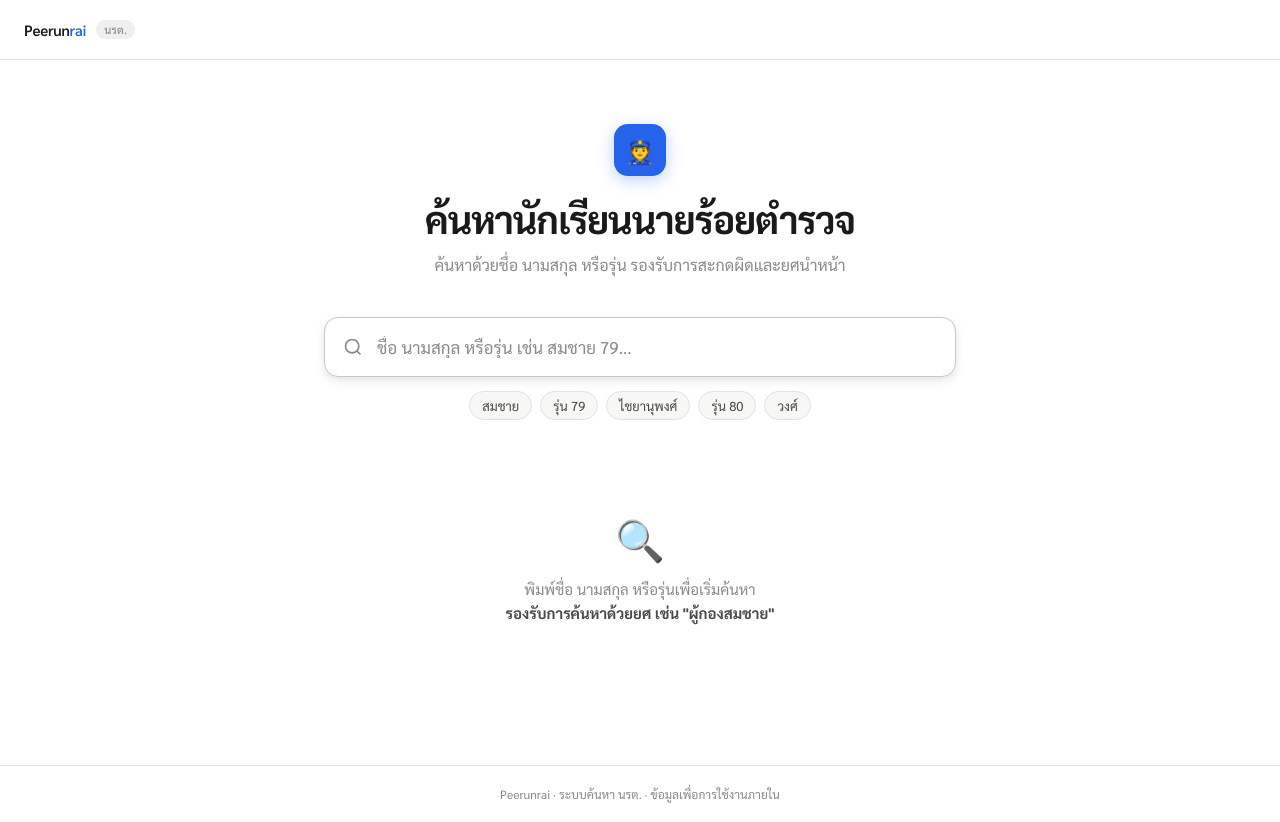
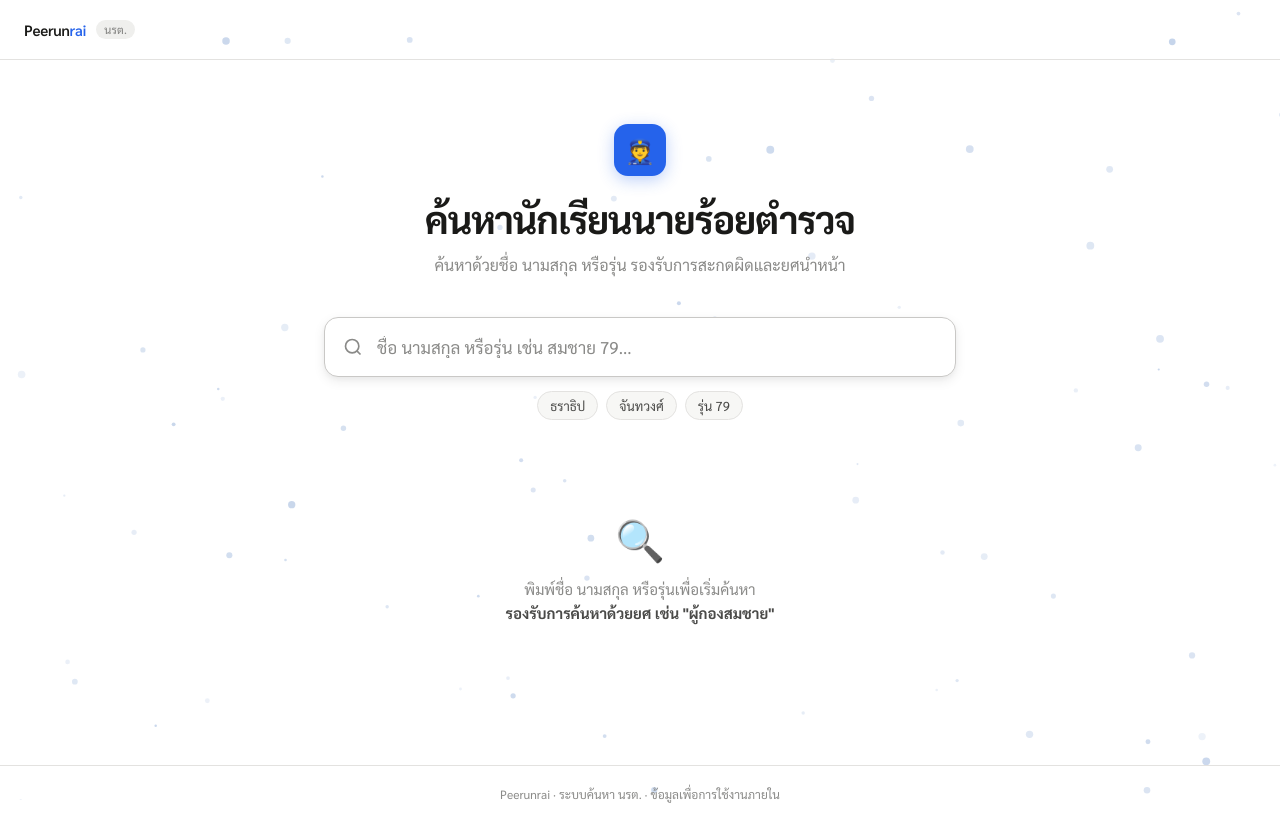
Before and after one commit to noreversez/Peerunrai, a website: page public/index.html in a window 1280 px wide. Drawn offline with Linux system fonts and the light colour scheme.

Commit message:
Update hints to ธราธิป/จันทวงศ์/รุ่น 79, add snow canvas background animation

```diff
--- a/public/index.html
+++ b/public/index.html
@@ -345,6 +345,16 @@
     }
     .page-btn:disabled { opacity: .4; cursor: not-allowed; }
 
+    /* ── Snow Canvas ── */
+    #snowCanvas {
+      position: fixed;
+      inset: 0;
+      pointer-events: none;
+      z-index: 0;
+      opacity: .55;
+    }
+    header, main, footer { position: relative; z-index: 1; }
+
     /* ── Footer ── */
     footer {
       margin-top: auto;
@@ -363,6 +373,7 @@
   </style>
 </head>
 <body>
+<canvas id="snowCanvas" aria-hidden="true"></canvas>
 
 <header>
   <a class="logo" href="/">Peerun<span>rai</span></a>
@@ -398,11 +409,9 @@
     </div>
 
     <div class="search-hints" id="hints">
-      <span class="hint-tag" data-q="สมชาย">สมชาย</span>
+      <span class="hint-tag" data-q="ธราธิป">ธราธิป</span>
+      <span class="hint-tag" data-q="จันทวงศ์">จันทวงศ์</span>
       <span class="hint-tag" data-q="79">รุ่น 79</span>
-      <span class="hint-tag" data-q="ไชยานุพงศ์">ไชยานุพงศ์</span>
-      <span class="hint-tag" data-q="80">รุ่น 80</span>
-      <span class="hint-tag" data-q="วงศ์">วงศ์</span>
     </div>
   </div>
 
@@ -606,6 +615,60 @@
       input.focus();
     }
   });
+
+  // ── Snow Animation ──
+  (function () {
+    const canvas = document.getElementById('snowCanvas');
+    const ctx    = canvas.getContext('2d');
+    const isDark = () => window.matchMedia('(prefers-color-scheme: dark)').matches;
+
+    let W, H, flakes = [];
+    const COUNT = 80;
+
+    function resize() {
+      W = canvas.width  = window.innerWidth;
+      H = canvas.height = window.innerHeight;
+    }
+    window.addEventListener('resize', resize);
+    resize();
+
+    function Flake() {
+      this.reset(true);
+    }
+    Flake.prototype.reset = function (init) {
+      this.x    = Math.random() * W;
+      this.y    = init ? Math.random() * H : -10;
+      this.r    = Math.random() * 3 + 1;          // radius 1–4
+      this.vy   = Math.random() * 0.8 + 0.3;      // fall speed
+      this.vx   = (Math.random() - 0.5) * 0.4;   // drift
+      this.wave = Math.random() * Math.PI * 2;    // phase offset
+      this.alpha= Math.random() * 0.5 + 0.2;      // opacity 0.2–0.7
+    };
+    Flake.prototype.update = function (t) {
+      this.wave += 0.015;
+      this.x += this.vx + Math.sin(this.wave) * 0.3;
+      this.y += this.vy;
+      if (this.y > H + 10) this.reset(false);
+    };
+    Flake.prototype.draw = function () {
+      const color = isDark() ? '255,255,255' : '100,140,200';
+      ctx.beginPath();
+      ctx.arc(this.x, this.y, this.r, 0, Math.PI * 2);
+      ctx.fillStyle = `rgba(${color},${this.alpha})`;
+      ctx.fill();
+    };
+
+    for (let i = 0; i < COUNT; i++) flakes.push(new Flake());
+
+    let last = 0;
+    function loop(ts) {
+      const dt = ts - last; last = ts;
+      ctx.clearRect(0, 0, W, H);
+      flakes.forEach(f => { f.update(dt); f.draw(); });
+      requestAnimationFrame(loop);
+    }
+    requestAnimationFrame(loop);
+  })();
 </script>
 </body>
 </html>
```
